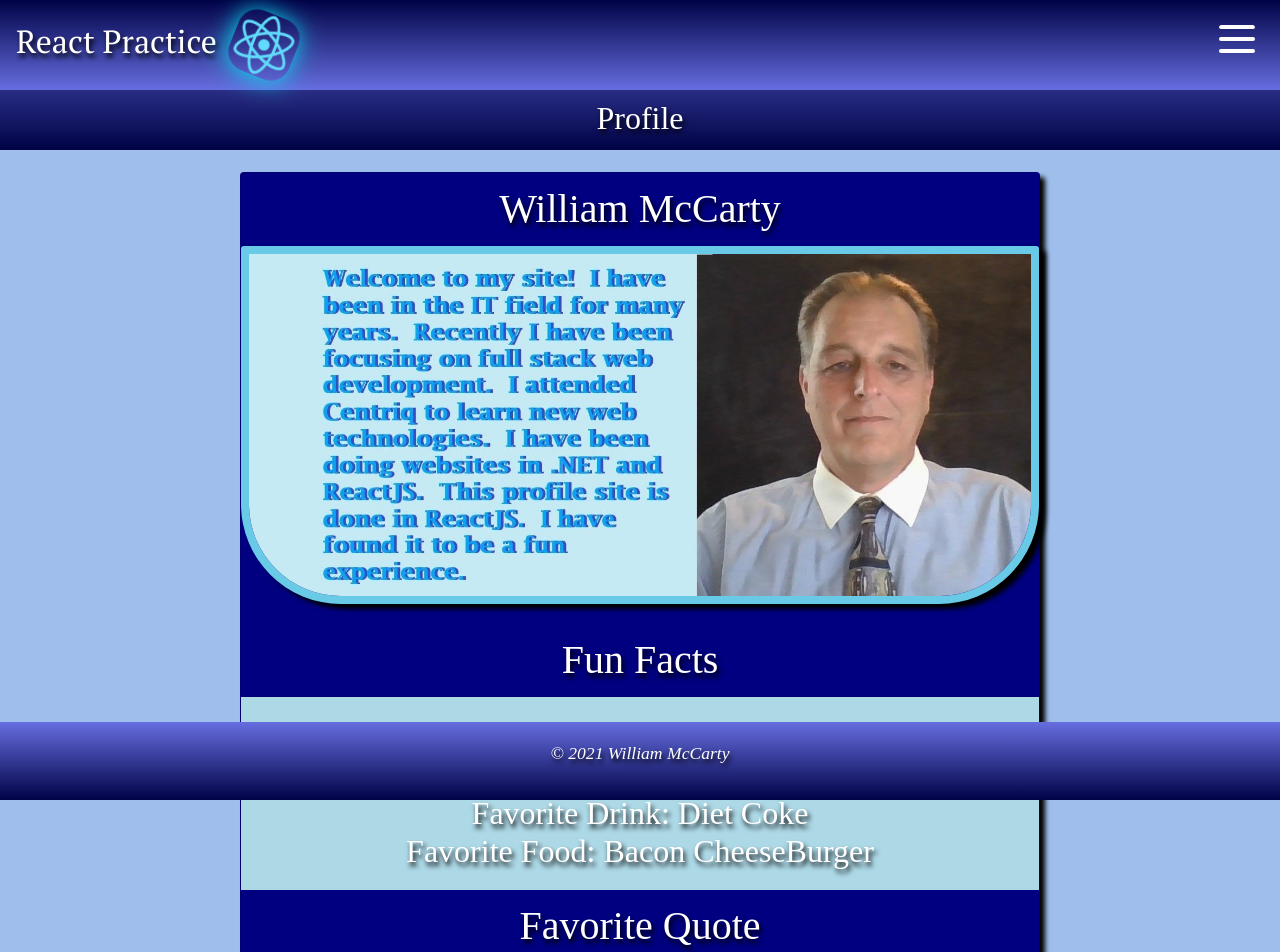
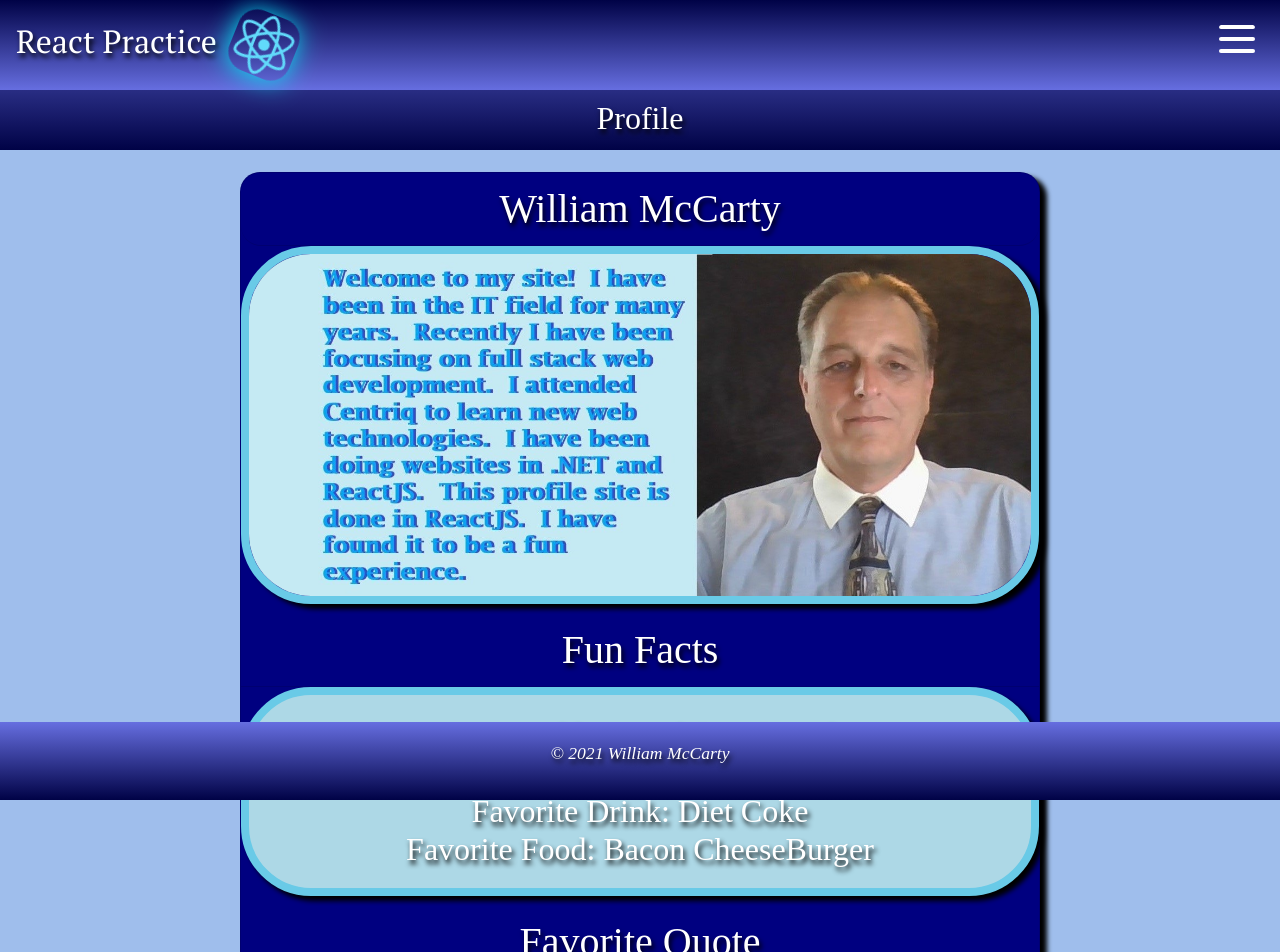
Before and after one commit to WilliamMcCarty/ReactPractice, a React (Create React App) app: page / in a window 1280 px wide. Shown: the top 952 px of the page. Built offline with nearby package versions, Linux system fonts and the light colour scheme; a web font is replaced by a local one.

Commit message:
Updated ProjectLinks to be reuseable

```diff
--- a/src/App.css
+++ b/src/App.css
@@ -297,19 +297,21 @@ button.textShadow {
 }
 
 .boxShadow2 {
-  box-shadow: 5px 5px 5px mediumpurple;
+  box-shadow: 7px 5px 5px rgb(0, 0, 0);
+}
+
+.boxShadow3 {
+  margin: 0 0px 10px 0;
   box-shadow: 5px 5px 5px rgb(0, 0, 0);
   border-radius: 20px;
 }
 
 .profilePic {
-  cursor: pointer;
     width: 100%;
     max-width: 800px;
     float: left;
-    margin: 0 40px 20px 0;
+    margin: 0 40px 10px 0;
     border-radius: 100px;
-    border: 0.3rem solid black;
     border: 0.5rem solid rgb(105, 202, 231);
     box-shadow: 7px 5px 5px rgb(0, 0, 0);
     background-color: lightblue;
--- a/src/Components/Profile/ProfileCard.js
+++ b/src/Components/Profile/ProfileCard.js
@@ -10,13 +10,15 @@ export default function ProfileCard() {
         maxWidth: "50rem",
         justifyItems: "center",
         backgroundColor: "navy",
+        borderRadius: "20px",
       }}
       className="boxShadow2"
     >
-      <Card.Header as="h1" style={{ backgroundColor: "navy" }}>
+      <Card.Header as="h1" style={{ backgroundColor: "navy", borderRadius: "20px" }}>
         William McCarty
       </Card.Header>
       <Card.Img
+      style={{borderRadius: "70px"}}
         variant="top"
         img
         src={profilePic}
@@ -26,7 +28,7 @@ export default function ProfileCard() {
       <Card.Header as="h1" style={{ backgroundColor: "navy" }}>
         Fun Facts
       </Card.Header>
-      <Card.Body style={{ backgroundColor: "lightblue" }}>
+      <Card.Body className="boxShadow3" style={{ backgroundColor: "lightblue", borderRadius: "70px", border: "0.5rem solid rgb(105, 202, 231)" }}>
         {/* <Card.Title>Fun Facts</Card.Title> */}
         <Card.Text as="h2">
           Favorite Hobby: Model RailRoading
@@ -42,8 +44,8 @@ export default function ProfileCard() {
       <Card.Header as="h1" style={{ backgroundColor: "navy" }}>
         Favorite Quote
       </Card.Header>
-      <Card.Body style={{ backgroundColor: "lightblue" }}>
-        <Card.Text as="h2">
+      <Card.Body  className="boxShadow3" style={{ backgroundColor: "lightblue", borderRadius: "70px", border: "0.5rem solid rgb(105, 202, 231)" }}>
+        <Card.Text as="h2" >
           "You can have everything in life that you want if you just give enough
           other people what they want."
           <br />
--- a/src/Components/Projects/ProjectLinks.js
+++ b/src/Components/Projects/ProjectLinks.js
@@ -1,15 +1,11 @@
-import React from 'react'
+import React from "react";
 
-export default function ProjectLinks() {
-    return (
-        <ul>
-          <li className='projects' ><a href='#' target="_blank" rel="noreferrer">React Portfolio Site</a></li>
-          <li className='projects' ><a href='http://william-mccarty.com/Home/Portfolio' target="_blank" rel="noreferrer">ASP.NET Portfolio Site</a></li>
-          <li className='projects' ><a href='https://github.com/WilliamMcCarty/ToDoAPI' target="_blank" rel="noreferrer">ASP.NET Web API</a></li>
-          <li className='projects' ><a href='#' target="_blank" rel="noreferrer">ToDo React App</a></li>
-          <li className='projects' ><a href='http://william-mccarty.com/' target="_blank" rel="noreferrer">MVC Personal Site</a></li>
-          <li className='projects' ><a href='http://storefront.william-mccarty.com/' target="_blank" rel="noreferrer">MVC MSSQL Store Front</a></li>
-          <li className='projects' ><a href='http://bytebrothers.william-mccarty.com/' target="_blank" rel="noreferrer">HTML5 CSS3 Studio Project</a></li>
-        </ul>
-    )
+export default function ProjectLinks(props) {
+  return (
+    <li className="projects">
+      <a href={props.link} target="_blank" rel="noreferrer">
+        {props.linkText}
+      </a>
+    </li>
+  );
 }
--- a/src/Components/Projects/Projects.js
+++ b/src/Components/Projects/Projects.js
@@ -6,12 +6,34 @@ export default function Projects() {
   return (
     <section className="banner text-center">
       <Banner heading="Projects" />
-      <div className='projects'>
-        <ProjectLinks />
+      <div className="projects">
+        <ul>
+          <ProjectLinks
+          link="#"
+          linkText="React Portfolio Site"/>
+          <ProjectLinks
+          link="http://william-mccarty.com/Home/Portfolio"
+          linkText="ASP.NET Portfolio Site"/>
+          <ProjectLinks
+          link="https://github.com/WilliamMcCarty/ToDoAPI"
+          linkText="ASP.NET Web API"/>
+          <ProjectLinks
+          link="#"
+          linkText="ToDo React App"/>
+          <ProjectLinks
+          link="http://william-mccarty.com/"
+          linkText="MVC Personal Site"/>
+          <ProjectLinks
+          link="http://storefront.william-mccarty.com/"
+          linkText="MVC MSSQL Store Front"/>
+          <ProjectLinks
+          link="http://bytebrothers.william-mccarty.com/"
+          linkText="HTML5 CSS3 Studio Project"/>
+        </ul>
       </div>
-      <br/>
-      <br/>
-      <br/>
+      <br />
+      <br />
+      <br />
     </section>
   );
 }
```
